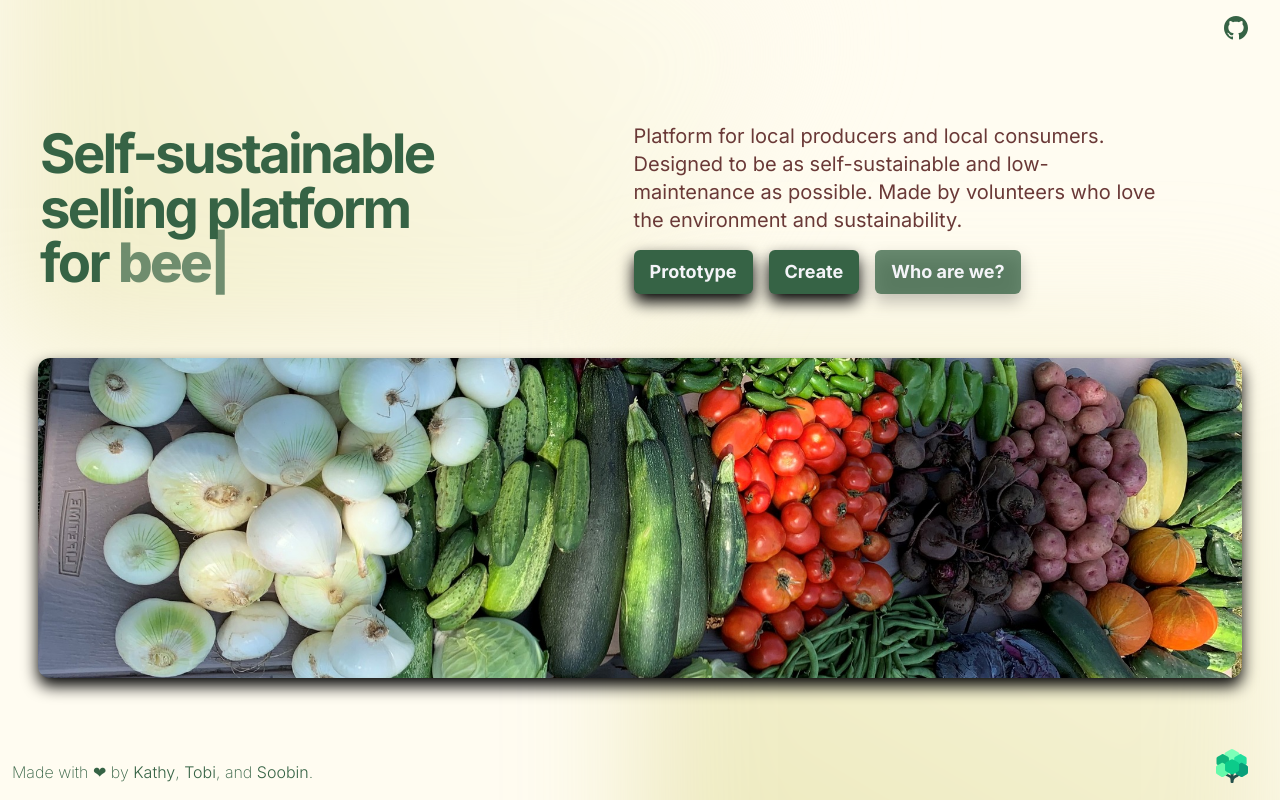
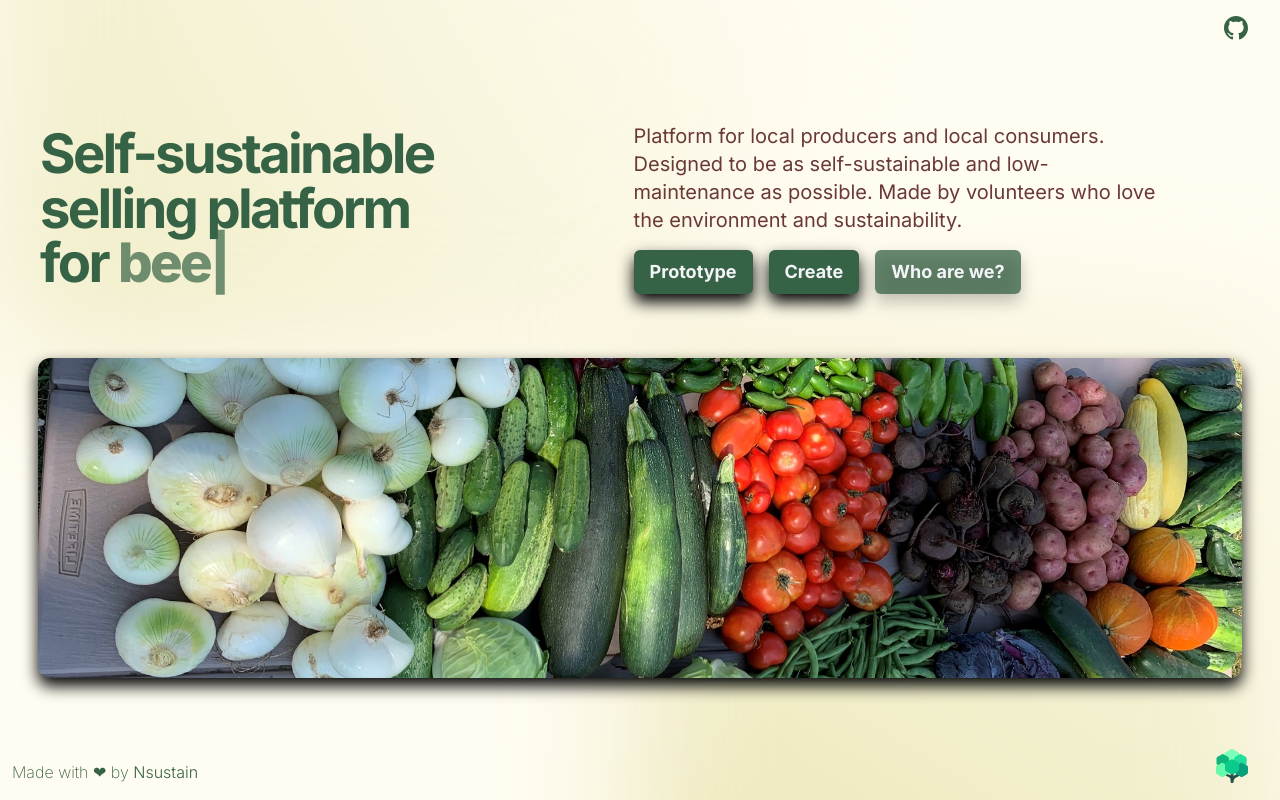
Before and after one commit to soobinrho/GoodLifeFarms, a Next.js app: page / in a window 1280 px wide. Built offline with nearby package versions, Linux system fonts and the light colour scheme.

Commit message:
refactor: made by Nsustain
Signed-off-by: Soobin Rho <soobinrho@gmail.com>

```diff
--- a/src/components/footer.tsx
+++ b/src/components/footer.tsx
@@ -10,30 +10,11 @@ export default function Footer() {
         <a
           className='font-light hover:text-primary-3/70 active:text-black/70'
           target='_blank'
-          href='https://www.linkedin.com/in/kathy-do-1b035a242/'
+          href='https://github.com/nsustain'
           rel='noopener noreferrer'
         >
-          Kathy
+          Nsustain
         </a>
-        ,{' '}
-        <a
-          className='font-light hover:text-primary-3/70 active:text-black/70'
-          target='_blank'
-          href='https://www.linkedin.com/in/oluwatobiloba-o-992772241/'
-          rel='noopener noreferrer'
-        >
-          Tobi
-        </a>
-        , and{' '}
-        <a
-          className='font-light hover:text-primary-3/70 active:text-black/70'
-          target='_blank'
-          href='https://www.linkedin.com/in/soobinrho/'
-          rel='noopener noreferrer'
-        >
-          Soobin
-        </a>
-        .
       </div>
 
       <div className='absolute bottom-0 right-0 mb-4 mr-4 font-extralight sm:mr-8'>
```
